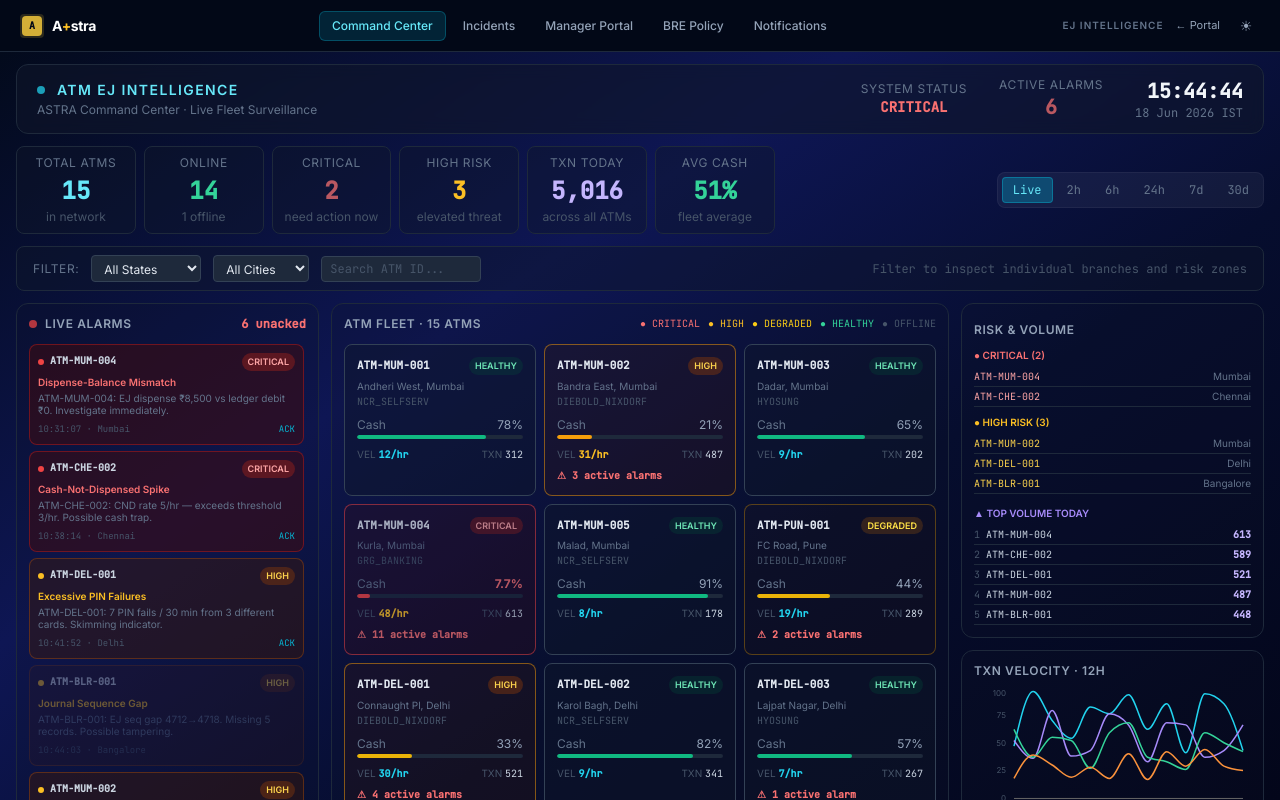
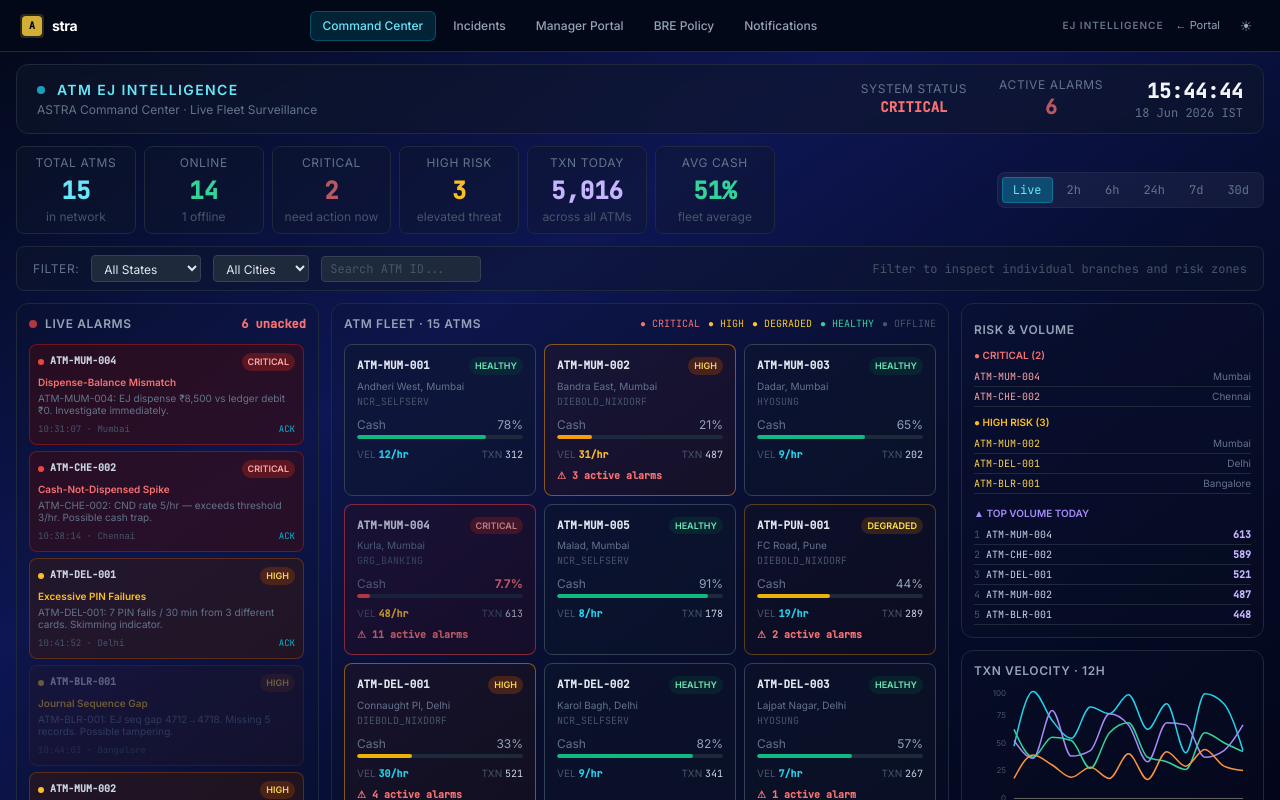
Before and after one commit to 9va4admin/Bank-Intelligence-Platform, a React (Vite) app in the folder apps/web/: page /#/ej in a window 1280 px wide. Built offline with nearby package versions, Linux system fonts and the light colour scheme.

Commit message:
fix(logo): show [A box] + stra only — reads Astra, remove extra A and + symbols

```diff
--- a/apps/web/src/modules/ej/layout/EJShell.jsx
+++ b/apps/web/src/modules/ej/layout/EJShell.jsx
@@ -32,11 +32,7 @@ export default function EJShell({ children }) {
               <span className="font-mono font-bold text-[10px]" style={{ color: '#020817' }}>A</span>
             </div>
           </div>
-          <span className="text-sm tracking-tight leading-none text-white">
-            <span className="font-bold">A</span>
-            <span className="font-bold text-amber-400">+</span>
-            <span className="font-bold">stra</span>
-          </span>
+          <span className="text-sm font-bold tracking-tight leading-none text-white">stra</span>
         </Link>
 
         {/* ── Centered dark nav strip ─────────────────── */}
--- a/apps/web/src/shared/layout/AppShell.jsx
+++ b/apps/web/src/shared/layout/AppShell.jsx
@@ -99,11 +99,7 @@ export default function AppShell({ children }) {
               <span className="text-navy-950 font-mono font-bold text-[10px]">A</span>
             </div>
           </div>
-          <span className="text-sm tracking-tight leading-none">
-            <span className="font-bold">A</span>
-            <span className="font-bold text-amber-500 dark:text-gold-400">+</span>
-            <span className="font-bold">stra</span>
-          </span>
+          <span className="text-sm font-bold tracking-tight leading-none">stra</span>
         </Link>
 
         {/* ── Centered pill nav ─────────────────────────── */}
```
